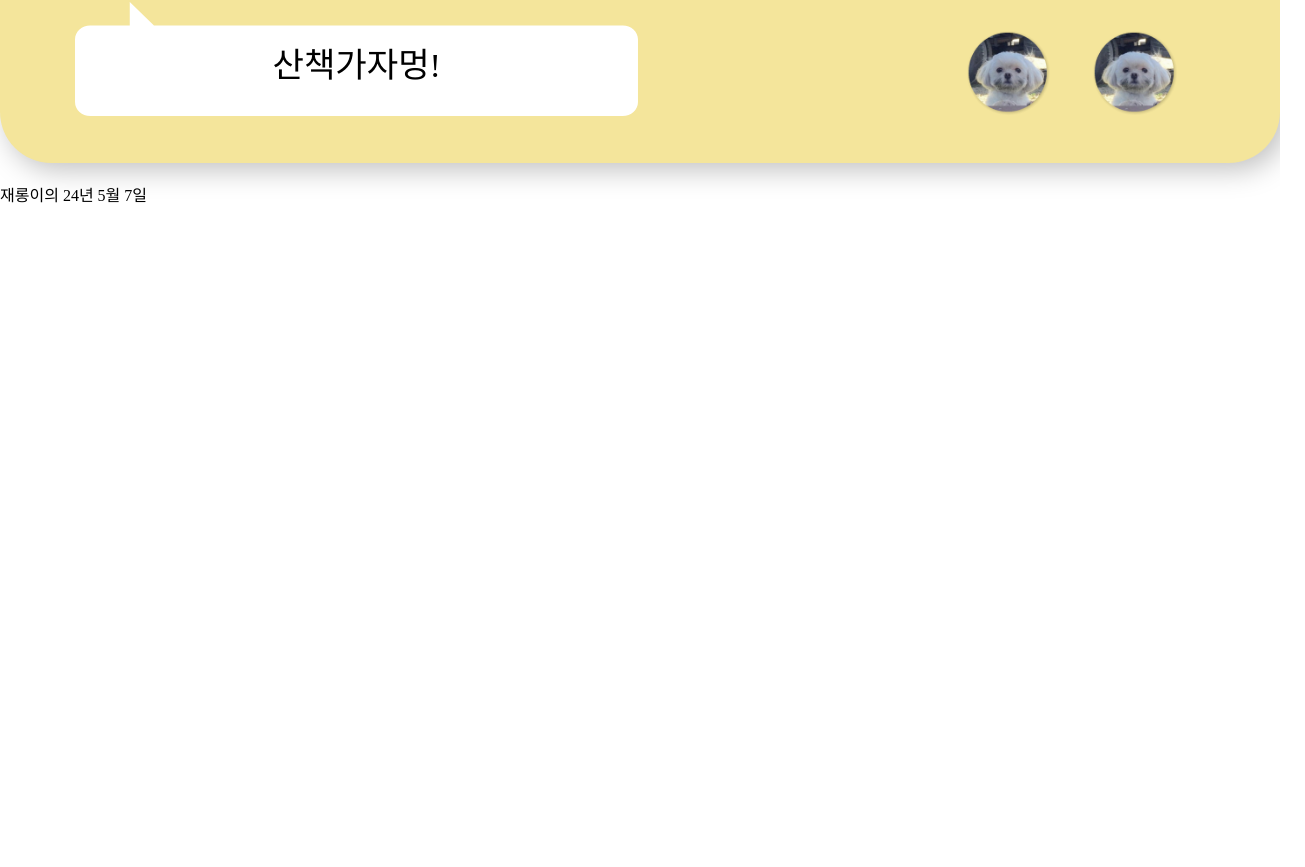
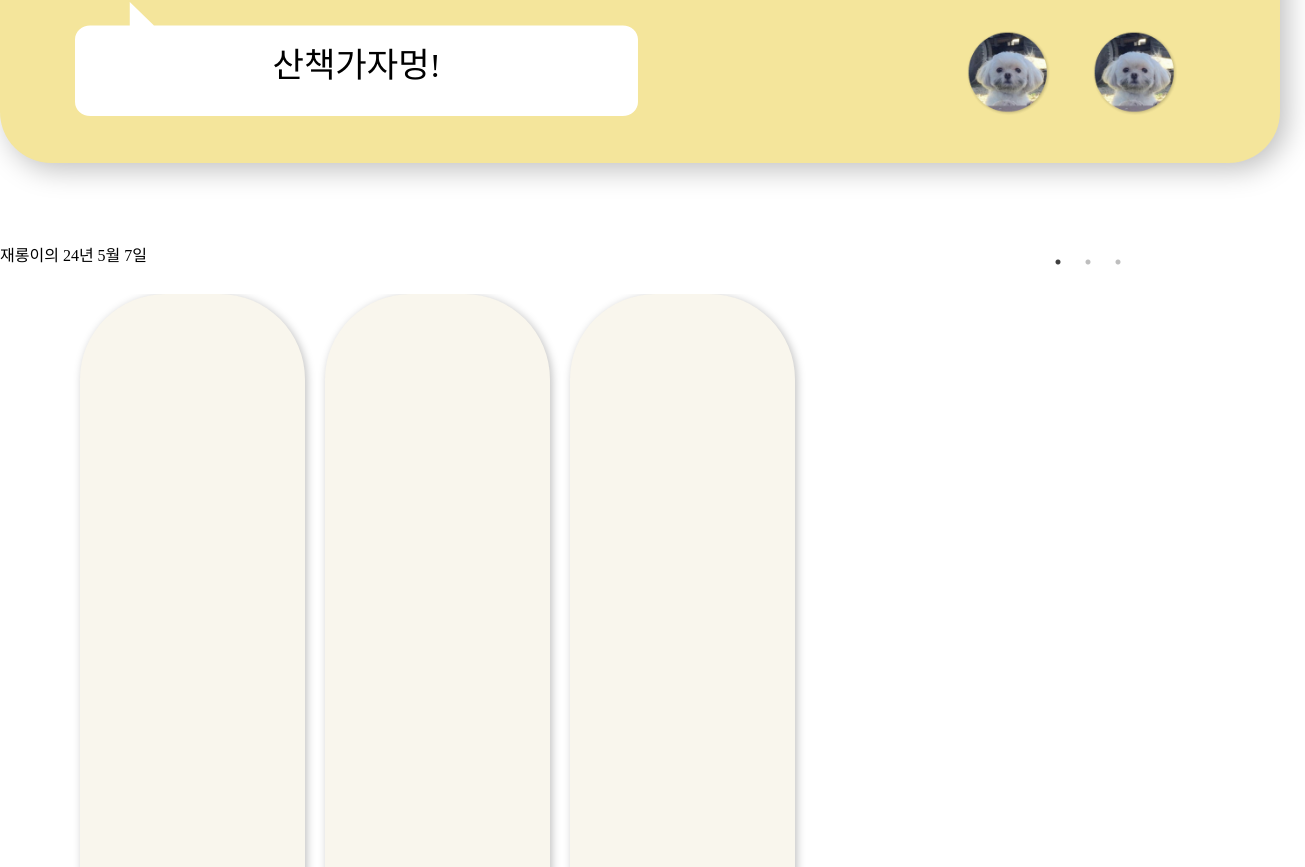
Before and after one commit to Capstone-Seepet/seepet_front, a React (Create React App) app: page /main in a window 1280 px wide. Shown: the part 813-1680 px from the top of the page, 1305 px wide, since content can reach past the window. Before the commit the page ends 1017 px from the top, so only its background shows below. Built offline with nearby package versions, Linux system fonts and the light colour scheme; a web font is replaced by a local one.

Commit message:
[ENH] 메인 슬라이드 적용

```diff
--- a/package.json
+++ b/package.json
@@ -11,7 +11,9 @@
     "react-hook-form": "^7.51.3",
     "react-router-dom": "^6.22.3",
     "react-scripts": "5.0.1",
+    "react-slick": "^0.30.2",
     "recoil": "^0.7.7",
+    "slick-carousel": "^1.8.1",
     "web-vitals": "^2.1.4"
   },
   "scripts": {
--- a/src/views/main/MainPage.js
+++ b/src/views/main/MainPage.js
@@ -1,11 +1,25 @@
 import HeaderLayout from "../../commons/compononets/header/HeaderLayout";
 import FooterLayout from "../../commons/compononets/footer/FooterLayout";
 import style from "./MainPage.module.css"
+import Slider from "react-slick";
+import "slick-carousel/slick/slick.css";
+import "slick-carousel/slick/slick-theme.css";
+import "./slide.css"
 
 const MainPage = () => {
   const today = new Date();
   const formattedYear = today.getFullYear().toString().slice(-2);
   const formattedFull = `${formattedYear}년 ${today.getMonth() + 1}월 ${today.getDate()}일`;
+  var settings = {
+    className: "center",
+    centerMode: true,
+    infinite: false,
+    centerPadding: "60px",
+    slidesToShow: 1,
+    speed: 500,
+    dots: true,
+  };
+
   return (
     <>
       <HeaderLayout />
@@ -48,6 +62,19 @@ const MainPage = () => {
         </div>
         <div className={style.dogToday}>
           <p>재롱이의 {formattedFull}</p>
+          <div className={style.slideWrap}>
+          <Slider {...settings}>
+            <div className={`${style.todayCard} ${style.todayDiary}`}>
+
+            </div>
+            <div className={`${style.todayCard} ${style.todayStatics}`}>
+
+            </div>
+            <div className={`${style.todayCard} ${style.todayObserve}`}>
+
+            </div>
+          </Slider>
+          </div>
         </div>
       </main>
       <FooterLayout/>
--- a/src/views/main/MainPage.module.css
+++ b/src/views/main/MainPage.module.css
@@ -98,5 +98,17 @@
 
 /* 강아지하루요약 */
 .dogToday {
-    margin-top: 25px;
+    margin-top: 6.67vw;
 }
+.dogToday .todayCard {
+    width: 30px;
+    height: 86.67vw;
+    background-color: var(--card-color);
+    border-radius: 6.67vw;
+    box-sizing: border-box;
+    margin: 0 10px;
+    box-shadow: 2px 2px 8px 0 #00000040;
+}
+.slideWrap {
+    margin-top: 30px;
+}
--- /dev/null
+++ b/src/views/main/slide.css
@@ -0,0 +1,11 @@
+.slick-slide {
+    width: 225px !important;
+    margin: 0 10px;
+}
+.slick-dots {
+    position: absolute;
+    top: -45px;
+    right: 0;
+    width: 30%;
+    height: 10px;
+}
```
Also changed, not shown: 1 other file (tests, documents, lock files or other folders).
